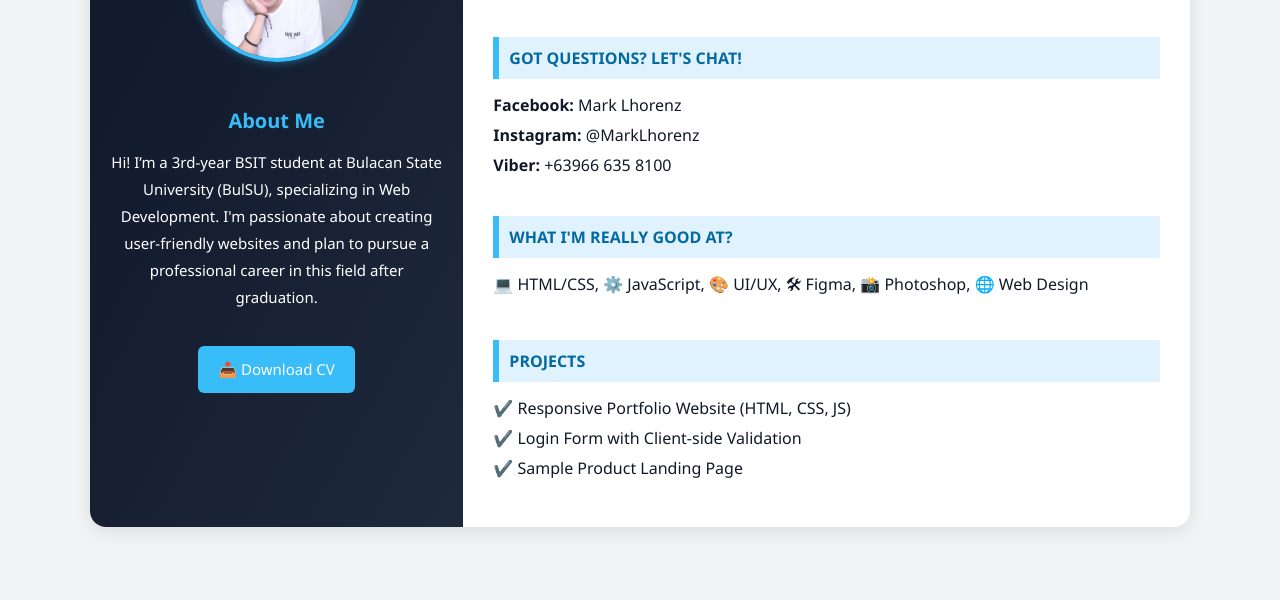
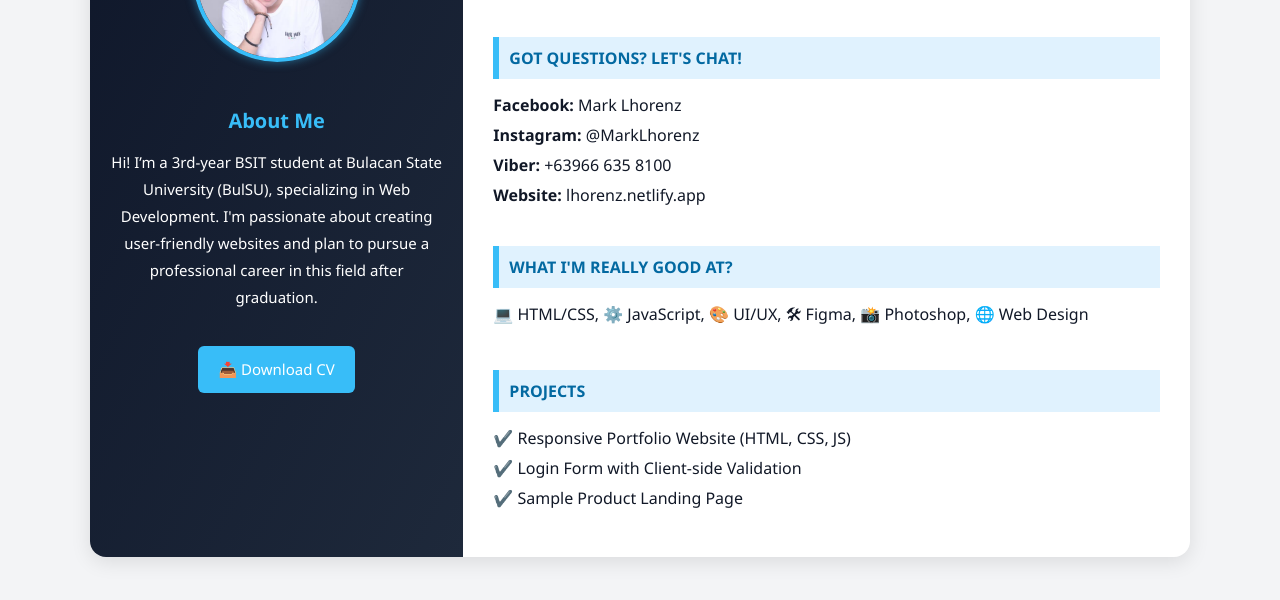
Before and after one commit to remorseazach/Lhorenzzzz, a plain HTML site: page index.html in a window 1280 px wide. Shown: the part 186-786 px from the top of the page. Drawn offline with Linux system fonts and the light colour scheme.

Commit message:
Update index.html

```diff
--- a/index.html
+++ b/index.html
@@ -154,6 +154,7 @@
       <p><strong>Facebook:</strong> Mark Lhorenz</p>
       <p><strong>Instagram:</strong> @MarkLhorenz</p>
       <p><strong>Viber:</strong> +63966 635 8100</p>
+      <p><strong>Website:</strong> lhorenz.netlify.app</p>
     </div>
 
     <div class="section">
```
